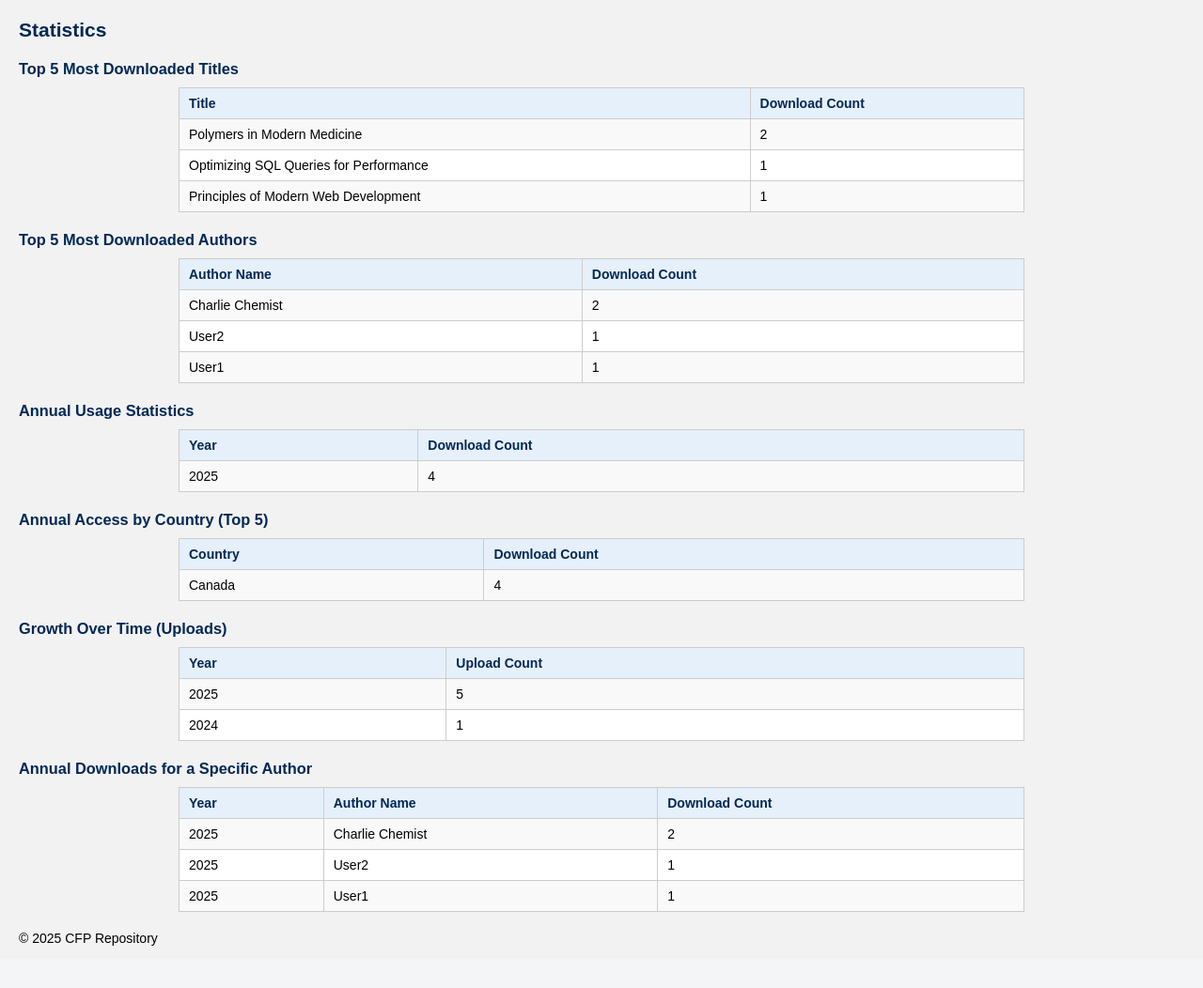
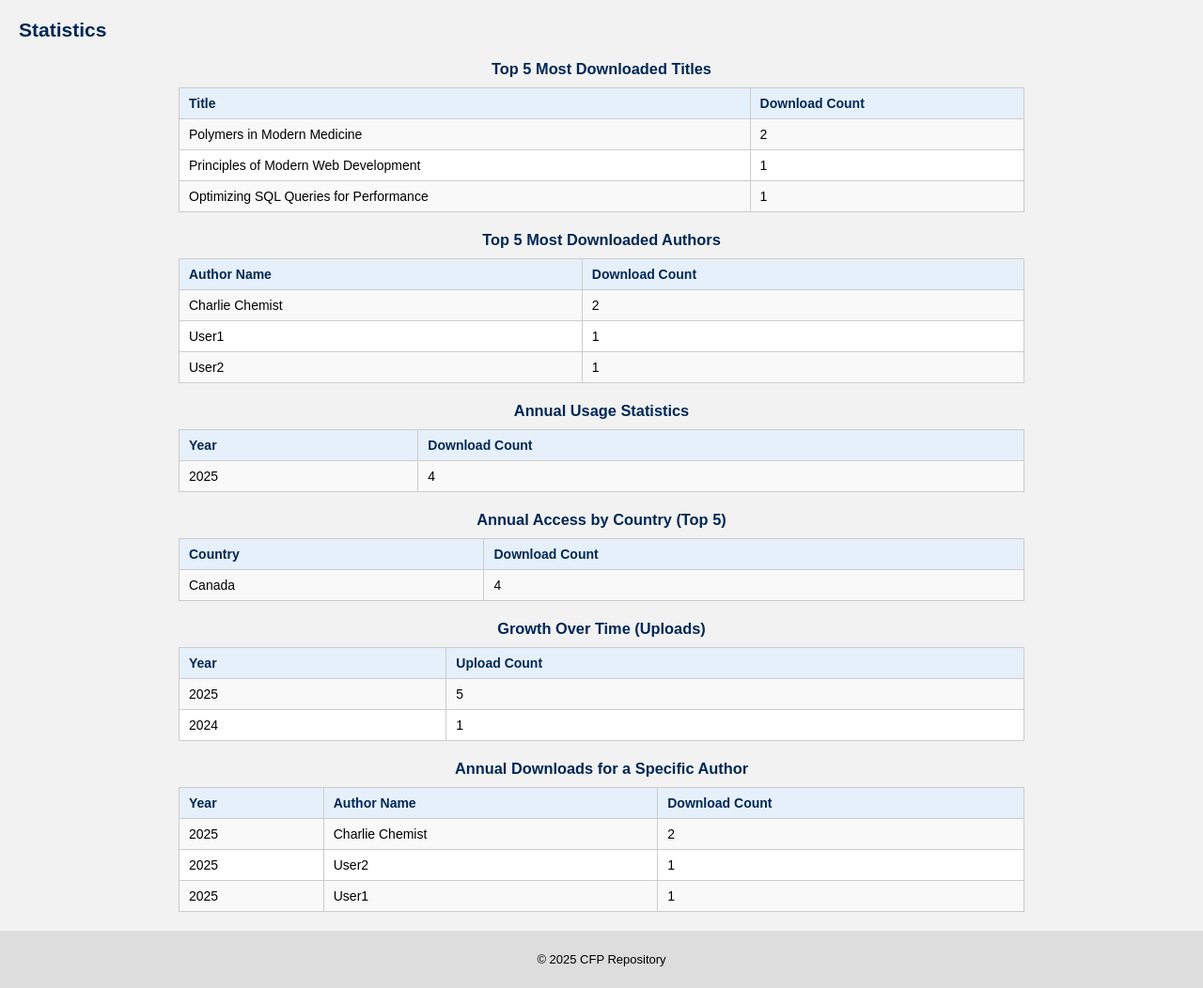
Before and after one commit to marckangelo/cfp_project, a PHP site: page /statistics.php in a window 1280 px wide. Shown: the part 70-1122 px from the top of the page at 94% size. Before the commit the page ends 1077 px from the top, so only its background shows below. Run offline with PHP 8.4, Linux system fonts and the light colour scheme; data comes from the database, SQL or seed files in the repository.

Commit message:
Fixed some CSS styling in Statistics page.

```diff
--- a/css/style.css
+++ b/css/style.css
@@ -113,7 +113,6 @@ table {
 }
 
 
-
 /* ===== Error messages ===== */
 .errors {
     background-color: #ffe5e5;
@@ -188,3 +187,11 @@ header nav a:hover {
     background-color: var(--accent); /* simple hover highlight */
     text-decoration: none;           /* override global underline on hover */
 }
+
+footer {
+    padding: 10px 20px;
+    background-color: #ddd;
+    text-align: center;
+    margin: 0 -20px 0 -20px; /* match the header full-width trick */
+    font-size: 13px;
+}
--- a/statistics.php
+++ b/statistics.php
@@ -35,7 +35,7 @@ $query_result_annual_for_author = mysqli_query($conn, $query_annual_for_author);
 
 ?>
 <h2>Statistics</h2>
-<h3>Top 5 Most Downloaded Titles</h3>
+<h3 class="centered-title">Top 5 Most Downloaded Titles</h3>
 <table border="1">
     <tr>
         <th>Title</th>
@@ -49,7 +49,7 @@ $query_result_annual_for_author = mysqli_query($conn, $query_annual_for_author);
     <?php } ?>
 </table>
 
-<h3>Top 5 Most Downloaded Authors</h3>
+<h3 class="centered-title">Top 5 Most Downloaded Authors</h3>
 <table border="1">
     <tr>
         <th>Author Name</th>
@@ -63,7 +63,7 @@ $query_result_annual_for_author = mysqli_query($conn, $query_annual_for_author);
     <?php } ?>
 </table>
 
-<h3>Annual Usage Statistics</h3>
+<h3 class="centered-title">Annual Usage Statistics</h3>
 <table border="1">
     <tr>
         <th>Year</th>
@@ -77,7 +77,7 @@ $query_result_annual_for_author = mysqli_query($conn, $query_annual_for_author);
     <?php } ?>
 </table>
 
-<h3>Annual Access by Country (Top 5)</h3>
+<h3 class="centered-title">Annual Access by Country (Top 5)</h3>
 <table border="1">
     <tr>
         <th>Country</th>
@@ -91,7 +91,7 @@ $query_result_annual_for_author = mysqli_query($conn, $query_annual_for_author);
     <?php } ?>
 </table>
 
-<h3>Growth Over Time (Uploads)</h3>
+<h3 class="centered-title">Growth Over Time (Uploads)</h3>
 <table border="1">
     <tr>
         <th>Year</th>
@@ -105,7 +105,7 @@ $query_result_annual_for_author = mysqli_query($conn, $query_annual_for_author);
     <?php } ?>
 </table>
 
-<h3>Annual Downloads for a Specific Author </h3>
+<h3 class="centered-title">Annual Downloads for a Specific Author </h3>
 <table border="1">
     <tr>
         <th>Year</th>
```
